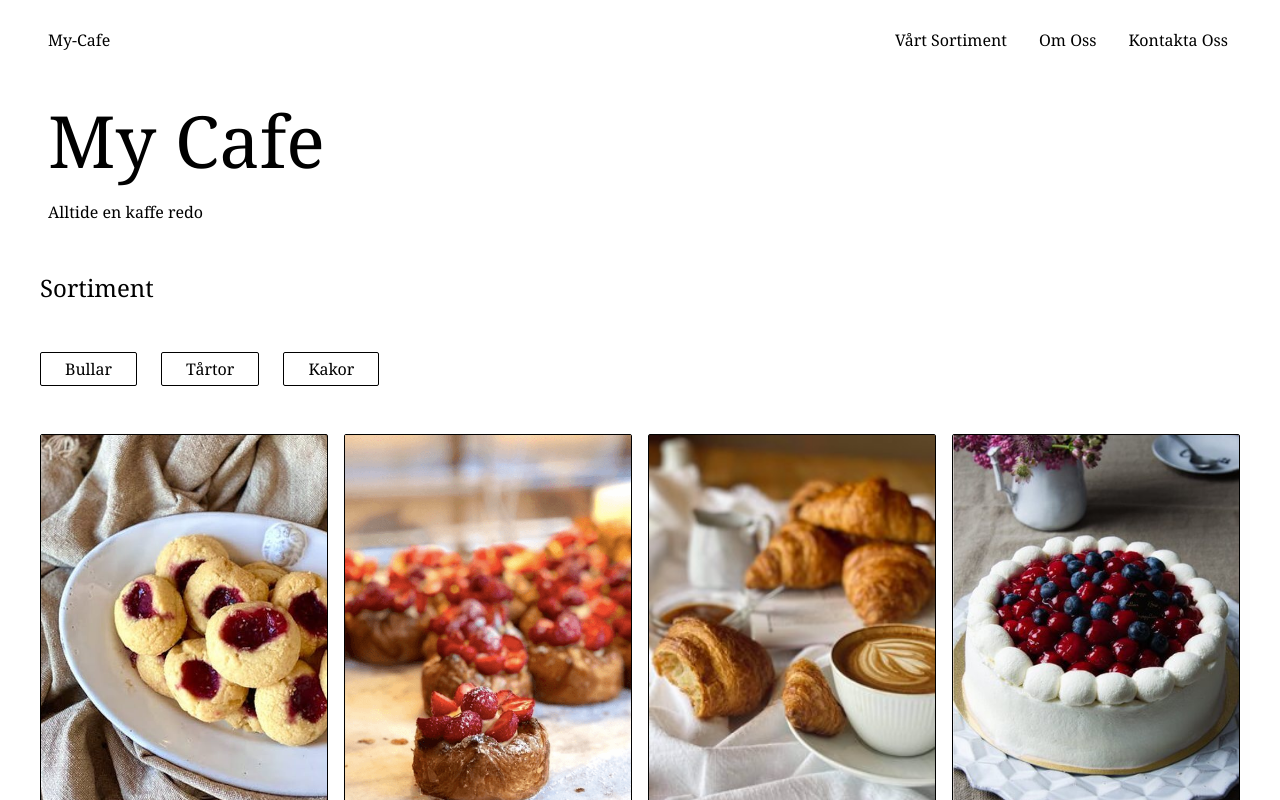
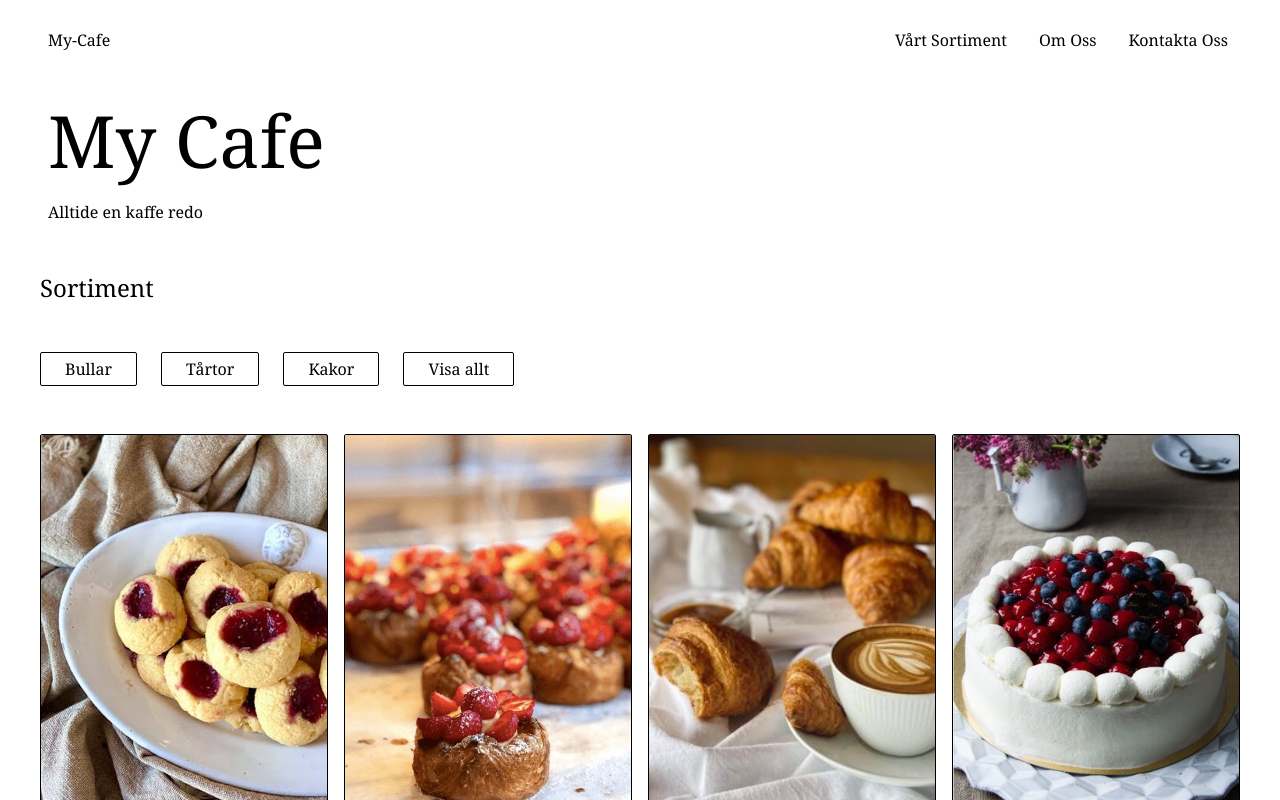
Before and after one commit to TaraSkoglund/my-cafe, a Next.js app: page / in a window 1280 px wide. Shown: the top 800 px of the page. Built offline with nearby package versions, Linux system fonts and the light colour scheme.

Commit message:
added Alla button and tryed to filter products (vip)

```diff
--- a/components/Assortment.jsx
+++ b/components/Assortment.jsx
@@ -1,24 +1,53 @@
 import { MOCK_PRODUCTS } from "@/constants";
 import Link from "next/link";
+import { useState } from "react";
 import Card from "./Card";
+
 export default function Assortment() {
+  const [filteredProducts, setFilteredProducts] = useState(MOCK_PRODUCTS);
+
+  const handleFilter = (productType) => {
+    if (productType === "Alla") {
+      setFilteredProducts(MOCK_PRODUCTS);
+    } else {
+      const newArr = MOCK_PRODUCTS.filter(
+        (product) => product.typ === productType
+      );
+      setFilteredProducts(newArr);
+    }
+  };
+
   return (
-    <section className=" font-serif">
+    <section className="font-serif">
       <h1 className="text-2xl">Sortiment</h1>
-      <div className="flex space-x-3 my-12  md:space-x-6">
-        <button className="py-1 px-6 border rounded-sm border-black hover:shadow-2xl">
+      <div className="flex space-x-3 my-12 md:space-x-6">
+        <button
+          className="py-1 px-6 border rounded-sm border-black hover:shadow-2xl"
+          onClick={() => handleFilter("Bulle")}
+        >
           Bullar
         </button>
-        <button className="py-1 px-6 border rounded-sm border-black hover:shadow-2xl">
+        <button
+          className="py-1 px-6 border rounded-sm border-black hover:shadow-2xl"
+          onClick={() => handleFilter("Tårta")}
+        >
           Tårtor
         </button>
-        <button className="py-1 px-6 border rounded-sm border-black hover:shadow-2xl">
+        <button
+          className="py-1 px-6 border rounded-sm border-black hover:shadow-2xl"
+          onClick={() => handleFilter("Kaka")}
+        >
           Kakor
         </button>
+        <button
+          className="py-1 px-6 border rounded-sm border-black hover:shadow-2xl"
+          onClick={() => handleFilter("Alla")}
+        >
+          Visa allt
+        </button>
       </div>
-      <ul className=" grid gap-4 justify-center md:grid-cols-2 xl:grid-cols-4">
-        {MOCK_PRODUCTS.map((product) => {
-          return (
+      <ul className="grid gap-4 justify-center md:grid-cols-2 xl:grid-cols-4">
+        {filteredProducts.map((product) => (
           <li key={product.id}>
             <Link href={product.href}>
               <Card
@@ -32,9 +61,15 @@ export default function Assortment() {
               />
             </Link>
           </li>
-          );
-        })}
+        ))}
       </ul>
     </section>
   );
 }
+
+// const typ = [];
+
+// const result = typ.filter(product.typ);
+// {
+//   MOCK_PRODUCTS.filter((product) => product.typ === filter);
+// }
```
Lines whose indentation alone changed are shown as unchanged.
